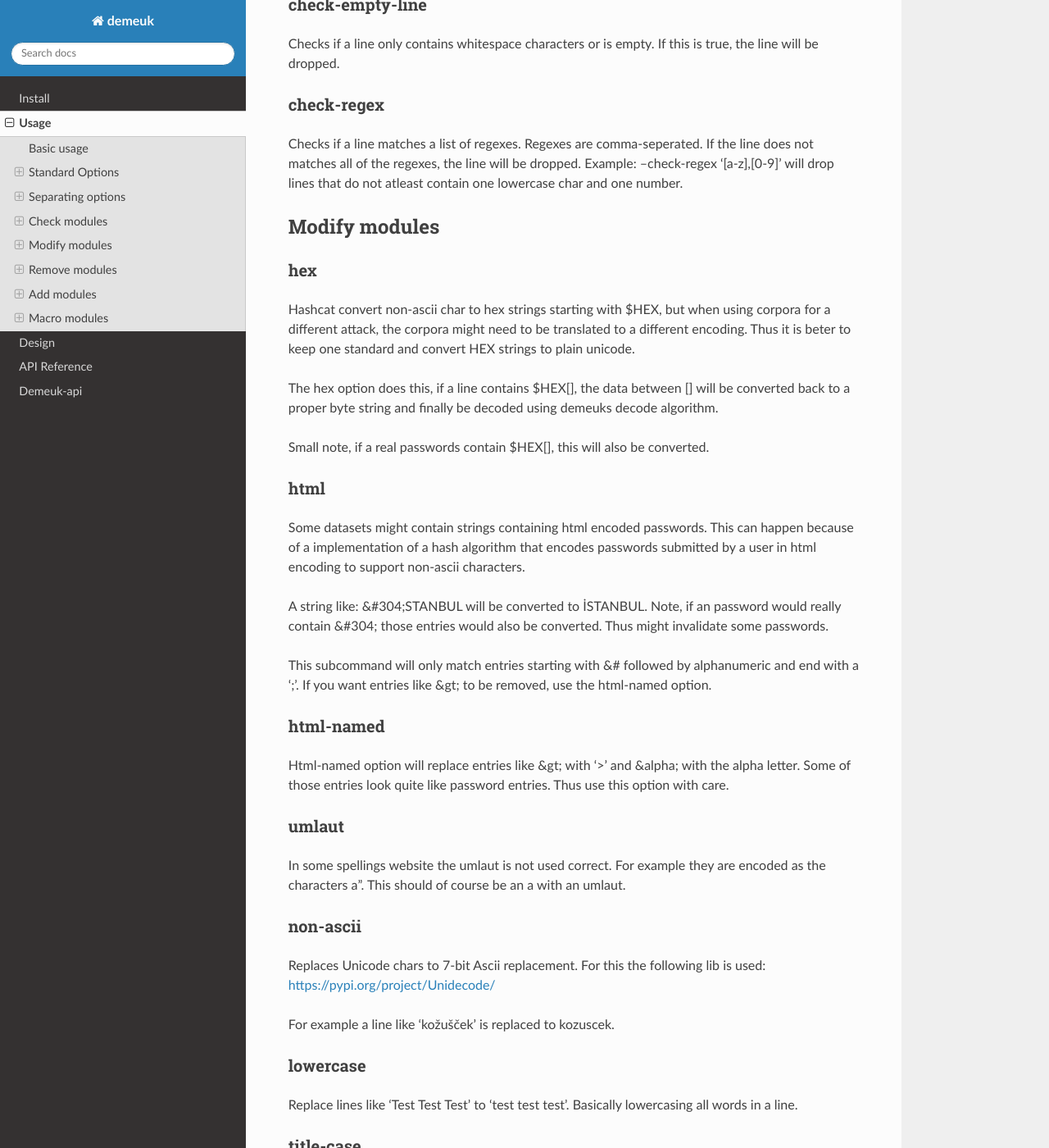
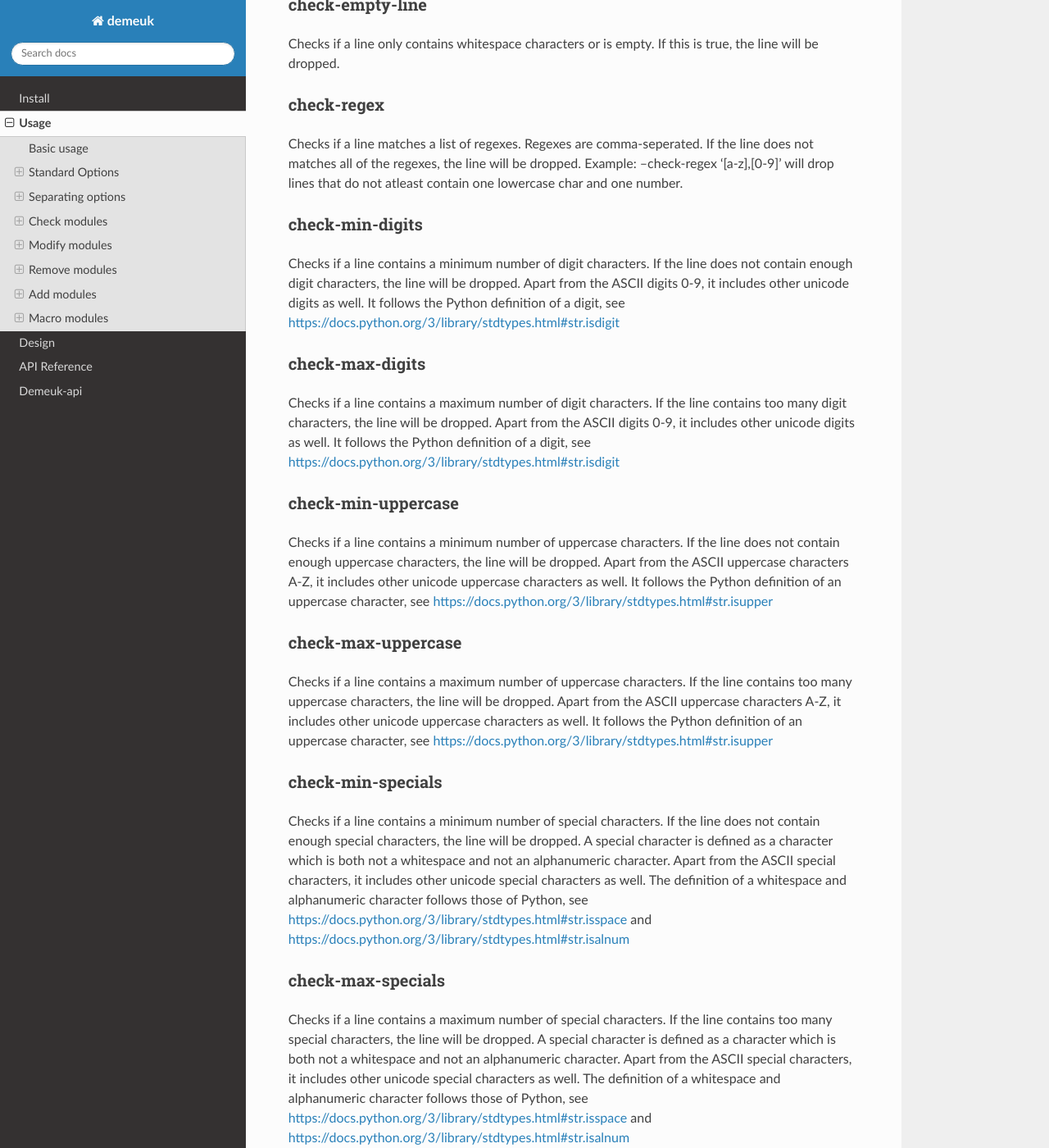
Before and after one commit to NetherlandsForensicInstitute/demeuk, a Sphinx documentation site: the page built from docs/usage.rst, in a window 1280 px wide and 1400 px high, scrolled down 6895 px. Shown: the whole window at 82% size. Built offline with Sphinx 7.4.7 and the Read the Docs theme 2.0.0, drawn with Linux system fonts in a browser that asks for light colours; the version number could not be read and is left out.

Commit message:
Add more doc.

```diff
--- a/docs/usage.rst
+++ b/docs/usage.rst
@@ -312,6 +312,52 @@ matches all of the regexes, the line will be dropped.
 Example: --check-regex '[a-z],[0-9]' will drop lines
 that do not atleast contain one lowercase char and one number.
 
+check-min-digits
+~~~~~~~~~~~~~~~~
+Checks if a line contains a minimum number of digit characters. If the line does not contain
+enough digit characters, the line will be dropped. Apart from the ASCII digits 0-9, it includes
+other unicode digits as well. It follows the Python definition of a digit,
+see https://docs.python.org/3/library/stdtypes.html#str.isdigit
+
+check-max-digits
+~~~~~~~~~~~~~~~~
+Checks if a line contains a maximum number of digit characters. If the line contains too many
+digit characters, the line will be dropped. Apart from the ASCII digits 0-9, it includes
+other unicode digits as well. It follows the Python definition of a digit,
+see https://docs.python.org/3/library/stdtypes.html#str.isdigit
+
+check-min-uppercase
+~~~~~~~~~~~~~~~~~~~
+Checks if a line contains a minimum number of uppercase characters. If the line does not contain
+enough uppercase characters, the line will be dropped. Apart from the ASCII uppercase characters A-Z, it includes
+other unicode uppercase characters as well. It follows the Python definition of an uppercase character,
+see https://docs.python.org/3/library/stdtypes.html#str.isupper
+
+check-max-uppercase
+~~~~~~~~~~~~~~~~~~~
+Checks if a line contains a maximum number of uppercase characters. If the line contains too many
+uppercase characters, the line will be dropped. Apart from the ASCII uppercase characters A-Z, it includes
+other unicode uppercase characters as well. It follows the Python definition of an uppercase character,
+see https://docs.python.org/3/library/stdtypes.html#str.isupper
+
+check-min-specials
+~~~~~~~~~~~~~~~~~~
+Checks if a line contains a minimum number of special characters. If the line does not contain
+enough special characters, the line will be dropped. A special character is defined as a character
+which is both not a whitespace and not an alphanumeric character. Apart from the ASCII special characters,
+it includes other unicode special characters as well. The definition of a whitespace and alphanumeric
+character follows those of Python, see https://docs.python.org/3/library/stdtypes.html#str.isspace
+and https://docs.python.org/3/library/stdtypes.html#str.isalnum
+
+check-max-specials
+~~~~~~~~~~~~~~~~~~
+Checks if a line contains a maximum number of special characters. If the line contains too many
+special characters, the line will be dropped. A special character is defined as a character
+which is both not a whitespace and not an alphanumeric character. Apart from the ASCII special characters,
+it includes other unicode special characters as well. The definition of a whitespace and alphanumeric
+character follows those of Python, see https://docs.python.org/3/library/stdtypes.html#str.isspace
+and https://docs.python.org/3/library/stdtypes.html#str.isalnum
+
 Modify modules
 --------------
 hex
```
Also changed, not shown: 1 other file.
